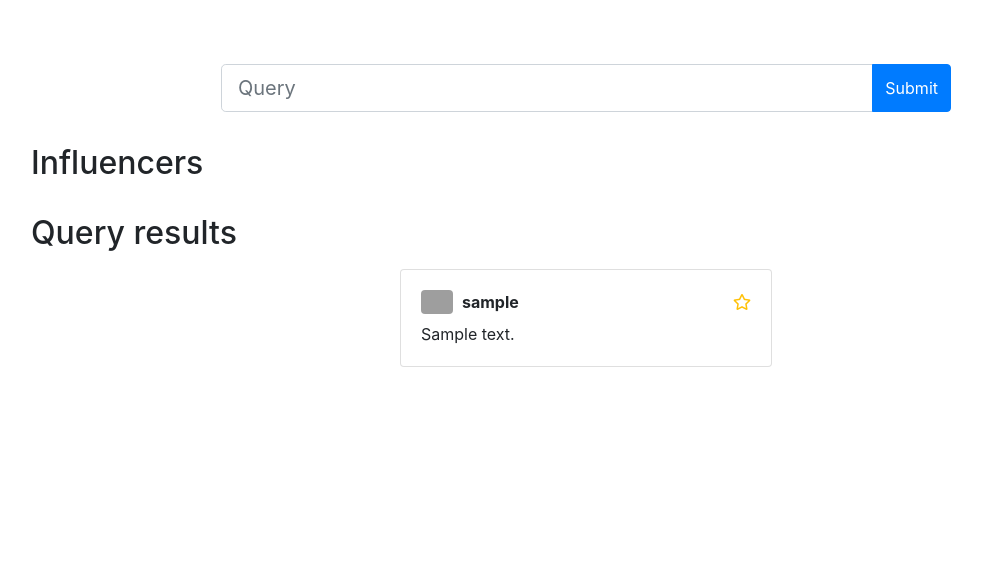
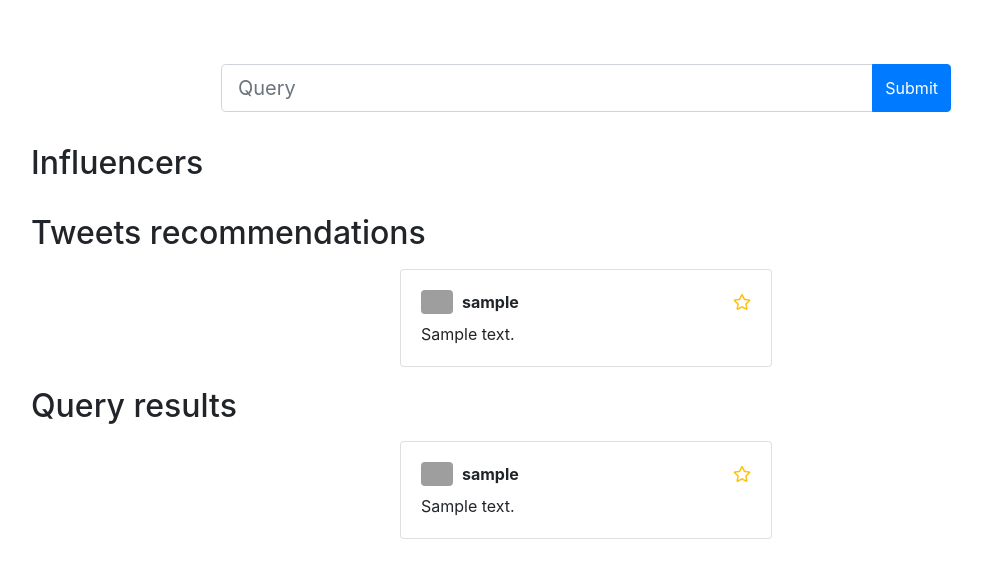
Before and after one commit to masterdcups/iot-tweet-search-engine, a Flask app: template app/templates/index.html in a window 1280 px wide. Shown: the part 56-634 px from the top of the page, without its empty margins (54-1036 px from the left). Run offline with Flask 2, Linux system fonts and the light colour scheme; the template is opened without the code that fills it: most values are stand-ins (such as "Sample title", 1, 10 or a date in 2020); some libraries are stand-ins or nearby versions; grey boxes are pictures that could not be loaded.

Commit message:
basic reco with db and in view

```diff
--- a/app/app.py
+++ b/app/app.py
@@ -7,6 +7,7 @@ from models.favorite import Favorite
 from models.tweet import Tweet
 from models.user import User
 from query_lucene_manager import QueryLuceneManager
+from recommendation.basic_reco import BasicReco
 
 app = Flask(__name__)
 
@@ -22,18 +23,25 @@ def index():
 	else:
 		user = None
 
+	reco_tweets = []
+
 	if query is None or query == '':
 		results = []
 		query = ''
 	else:
 		QueryLuceneManager.get_instance().query_parser_must([query])
 		results = QueryLuceneManager.get_instance().get_results(nb_results=50)
-		results = QueryLuceneManager.get_instance().link_tweets(results)
 
 		if user is not None:
 			results = QueryLuceneManager.get_instance().rerank_results(results, user.vector)
 
-	return render_template('index.html', user=user, results=results, query=query)
+			# recommendation
+			reco_sys = BasicReco()
+			reco_tweets = reco_sys.recommended_tweets(user)
+		else:
+			results = QueryLuceneManager.get_instance().link_tweets(results)
+
+	return render_template('index.html', user=user, results=results, query=query, reco_tweets=reco_tweets)
 
 
 @app.route('/login', methods=['GET'])
--- a/app/templates/index.html
+++ b/app/templates/index.html
@@ -23,6 +23,45 @@
             <div class="col-md-12 mb-2">
                 <h2>Influencers</h2>
             </div>
+        </div>
+
+        <div class="row justify-content-center mt-3">
+            <div class="col-md-12 mb-2">
+                <h2>Tweets recommendations</h2>
+            </div>
+            {% for tweet in reco_tweets %}
+                <div class="col-md-4 px-1 mb-1">
+                    <div class="card">
+                        <div class="card-body">
+                            <div class="row mb-2">
+                                <div class="col-md-10">
+                                    <div class="d-flex align-items-center">
+                                        <img src="https://tweetsrepeat.com/assets/no_avatar-016ca1d1808b917d6bdec234906b2226179d811881c725eeb06de7213157c3df.png"
+                                             alt=""
+                                             class="rounded"
+                                             width="32px">
+                                        &nbsp;&nbsp;
+                                        <strong>{{ tweet.user_name }}</strong>
+                                    </div>
+
+                                </div>
+                                <div class="col-md-2 text-right text-warning">
+                                    {% if user is not none %}
+                                        {% if tweet.is_faved(user) %}
+                                            <i class="fas fa-star fav_button" data-tweet-id="{{ tweet.id }}"></i>
+                                        {% else %}
+                                            <i class="far fa-star fav_button" data-tweet-id="{{ tweet.id }}"></i>
+                                        {% endif %}
+                                    {% endif %}
+                                </div>
+                            </div>
+                            <div class="row">
+                                <div class="col-md-12">{{ "<br />".join(tweet.text.split("\n")) }}</div>
+                            </div>
+                        </div>
+                    </div>
+                </div>
+            {% endfor %}
         </div>
 
         <div class="row justify-content-center mt-3">
--- a/models/favorite.py
+++ b/models/favorite.py
@@ -7,8 +7,9 @@ from db import DB
 class Favorite(DB.get_base()):
 	__tablename__ = 'favorites'
 
-	user_id = Column(Integer, ForeignKey('users.id'), primary_key=True)
-	tweet_id = Column(BigInteger, ForeignKey('tweets_all.id'), primary_key=True)  # todo change with tweets
+	user_id = Column(Integer, ForeignKey('users.id'), primary_key=True)  #
+	tweet_id = Column(BigInteger, ForeignKey('tweets_all.id'),
+					  primary_key=True)  # ForeignKey('tweets_all.id'),  # todo change with tweets
 
 	user = relationship("User", back_populates="favs")
 	tweet = relationship("Tweet", back_populates='favs')
--- a/models/tweet.py
+++ b/models/tweet.py
@@ -5,7 +5,7 @@ from db import DB
 
 
 class Tweet(DB.get_base()):
-	__tablename__ = 'tweets_all'  # todo : change with small corpus
+	__tablename__ = 'tweets_all'  # todo : change with small corpus # tweets
 
 	id = Column(Integer, primary_key=True)
 	date_created = Column(DateTime, default=func.current_timestamp())
```
Also changed, not shown: main.py (+7 -0 lines), recommendation/basic_reco.py (+17 -9 lines).
